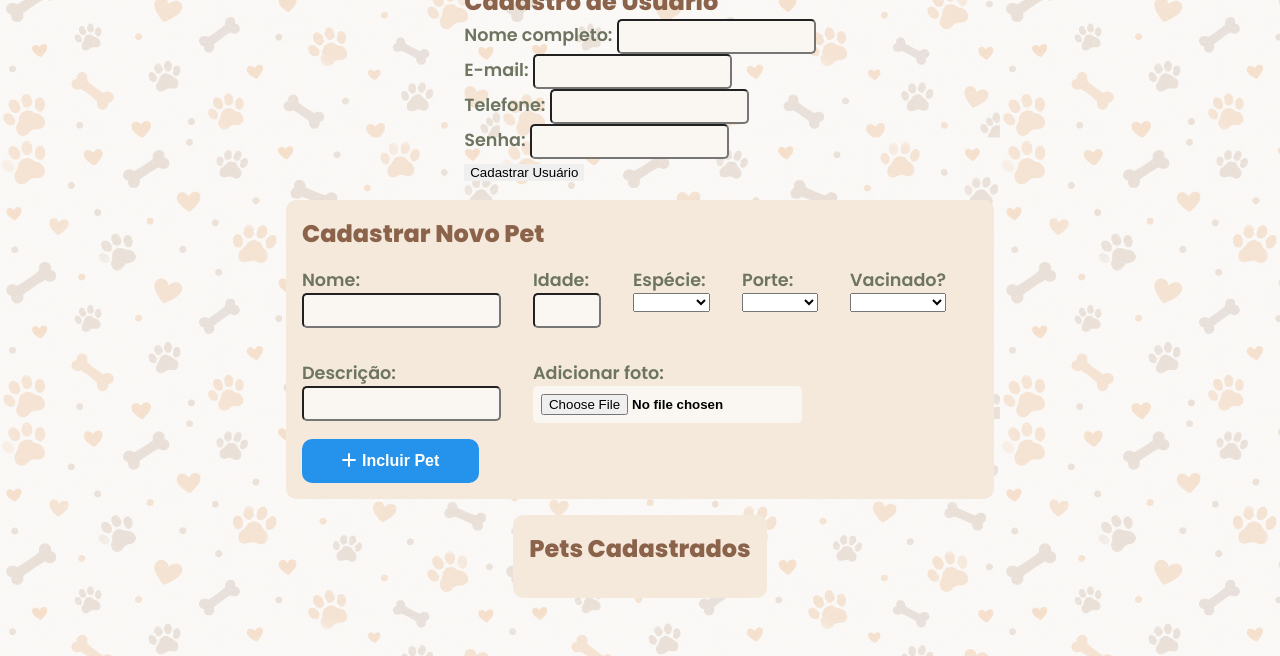
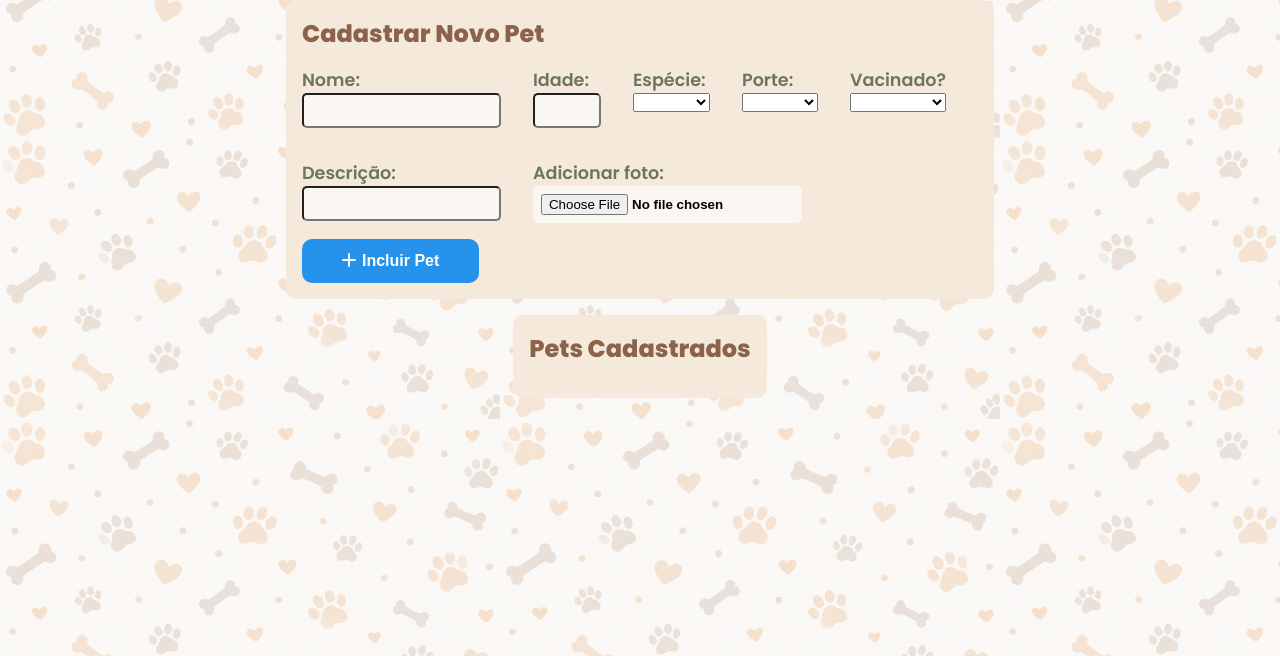
Before and after one commit to yHenrique/projeto-integrador-adopet, a plain HTML site: page index.html in a window 1280 px wide. Shown: the part 144-800 px from the top of the page. Drawn offline with Linux system fonts and the light colour scheme.

Commit message:
Update index.html

```diff
--- a/index.html
+++ b/index.html
@@ -16,42 +16,6 @@
 
 <body>
     <img class="logo" src="logo.png">
-
-    <div class="usuario-card">
-        <h2>Cadastro de Usuário</h2>
-
-        <form id="formulario-usuario">
-
-            <div>
-                <label for="usuario-nome">Nome completo:</label>
-                <input type="text" id="usuario-nome"
-                    name="nome" required>
-            </div>
-
-            <div>
-                <label for="usuario-email">E-mail:</label>
-                <input type="email" id="usuario-email"
-                    name="email" required>
-            </div>
-
-            <div>
-                <label for="usuario-telefone">Telefone:</label>
-                <input type="tel" id="usuario-telefone"
-                    name="telefone" required>
-            </div>
-
-            <div>
-                <label for="usuario-senha">Senha:</label>
-                <input type="password" id="usuario-senha"
-                    name="senha" required minlength="6">
-            </div>
-
-            <button type="submit">
-                Cadastrar Usuário
-            </button>
-
-        </form>
-    </div>
 
     <div class="cadastro-card">
         <h2>Cadastrar Novo Pet</h2>
```
